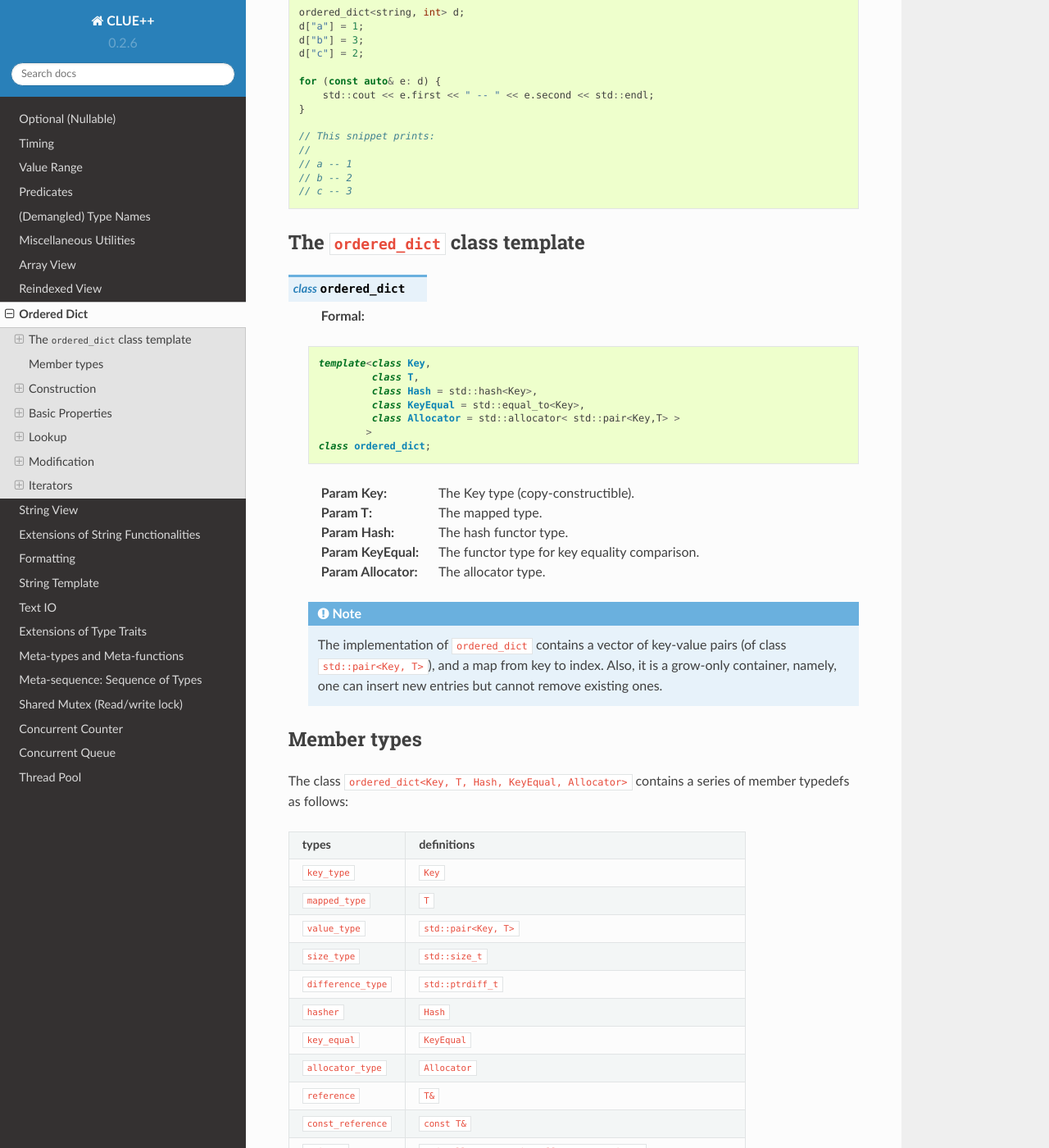
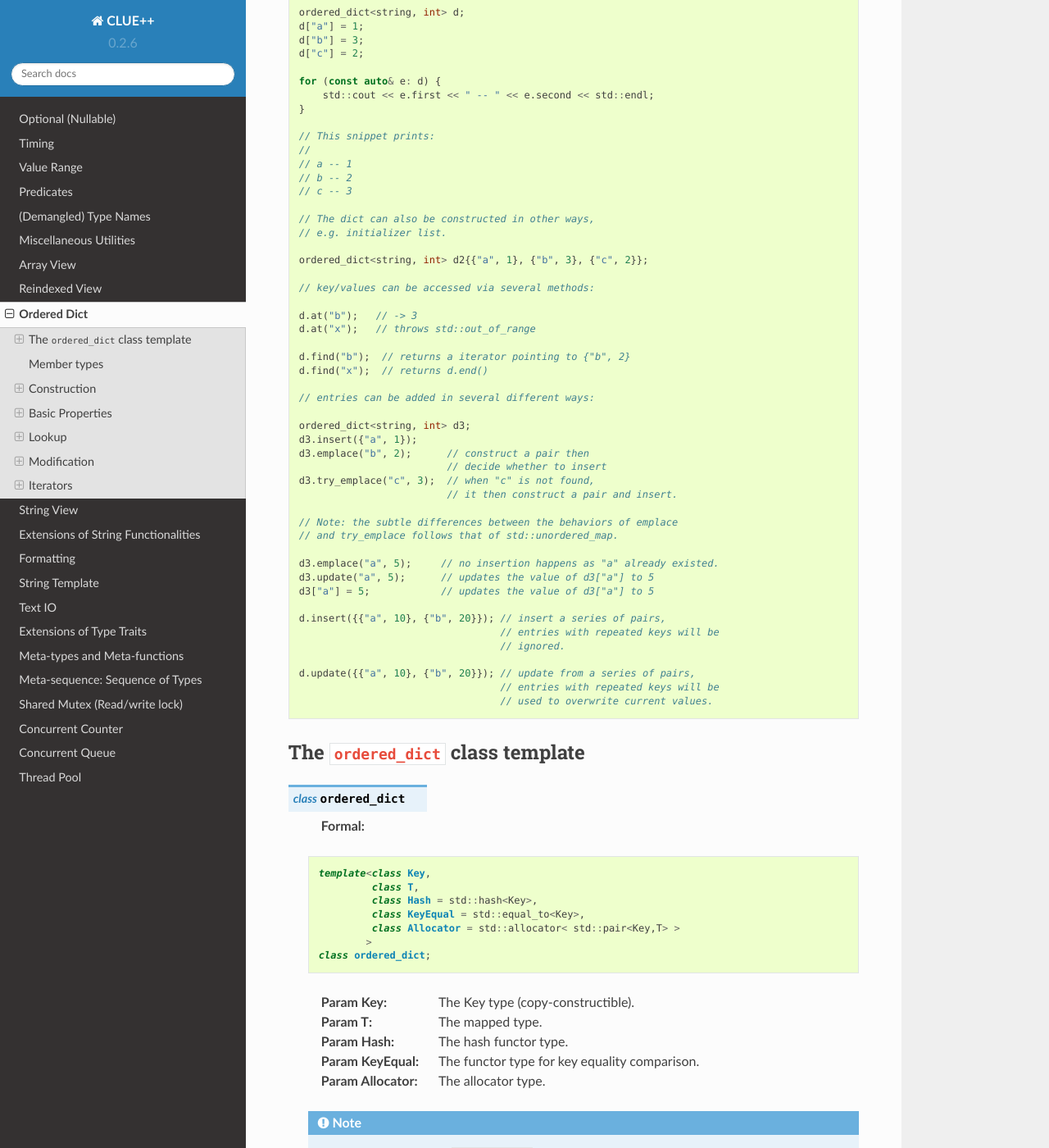
Before and after one commit to MMLab-CU/CLUE, a Sphinx documentation site: the page built from doc/source/ordered_dict.rst, in a window 1280 px wide and 1400 px high, scrolled down 431 px. Shown: the whole window at 82% size. Built offline with Sphinx 7.4.7 and the Read the Docs theme 2.0.0, drawn with Linux system fonts in a browser that asks for light colours; formulas are drawn with MathJax 3; some of the changed text lies outside the part shown.

Commit message:
Updated doc for ordered_dict

```diff
--- a/doc/source/ordered_dict.rst
+++ b/doc/source/ordered_dict.rst
@@ -32,6 +32,43 @@ being inserted to the dict.
     // b -- 2
     // c -- 3
 
+    // The dict can also be constructed in other ways,
+    // e.g. initializer list.
+
+    ordered_dict<string, int> d2{{"a", 1}, {"b", 3}, {"c", 2}};
+
+    // key/values can be accessed via several methods:
+
+    d.at("b");   // -> 3
+    d.at("x");   // throws std::out_of_range
+
+    d.find("b");  // returns a iterator pointing to {"b", 2}
+    d.find("x");  // returns d.end()
+
+    // entries can be added in several different ways:
+
+    ordered_dict<string, int> d3;
+    d3.insert({"a", 1});
+    d3.emplace("b", 2);      // construct a pair then
+                             // decide whether to insert
+    d3.try_emplace("c", 3);  // when "c" is not found,
+                             // it then construct a pair and insert.
+
+    // Note: the subtle differences between the behaviors of emplace
+    // and try_emplace follows that of std::unordered_map.
+
+    d3.emplace("a", 5);     // no insertion happens as "a" already existed.
+    d3.update("a", 5);      // updates the value of d3["a"] to 5
+    d3["a"] = 5;            // updates the value of d3["a"] to 5
+
+    d.insert({{"a", 10}, {"b", 20}}); // insert a series of pairs,
+                                      // entries with repeated keys will be
+                                      // ignored.
+
+    d.update({{"a", 10}, {"b", 20}}); // update from a series of pairs,
+                                      // entries with repeated keys will be
+                                      // used to overwrite current values.
+
 
 The ``ordered_dict`` class template
 ------------------------------------
@@ -60,8 +97,10 @@ The ``ordered_dict`` class template
 
         The implementation of ``ordered_dict`` contains a vector of key-value
         pairs (of class ``std::pair<Key, T>``), and a map from key to index.
-        Also, it is a grow-only container, namely, one can insert new entries
-        but cannot remove existing ones.
+
+        The API design of ``ordered_dict`` emulates that of
+        ``std::unordered_map``, except that it is a grow-only container, namely,
+        one can insert new entries but cannot remove existing ones.
 
 
 Member types
@@ -101,7 +140,7 @@ Construction
     Constructs a dict from a range of key-value pairs, given by
     ``[first, last)``.
 
-.. cpp:function:: ordered_dict(ilist)
+.. cpp:function:: ordered_dict(std::initializer_list<value_type> ilist)
 
     Constructs a dict from an initializer_list that contains
     a series of key-value pairs.
```
